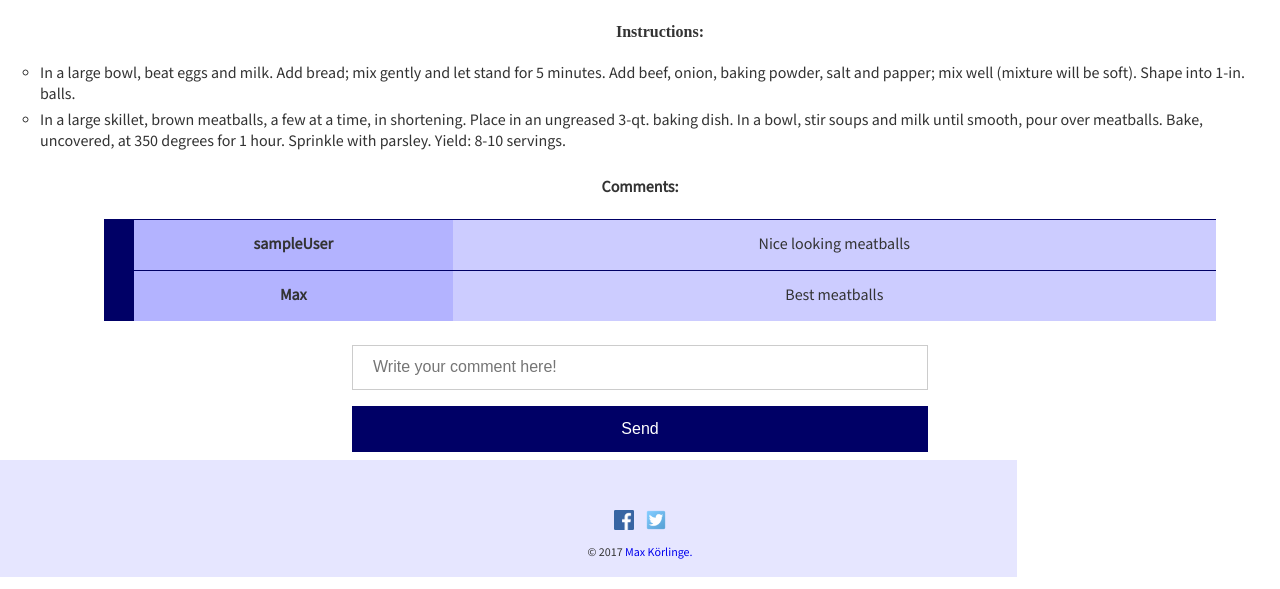
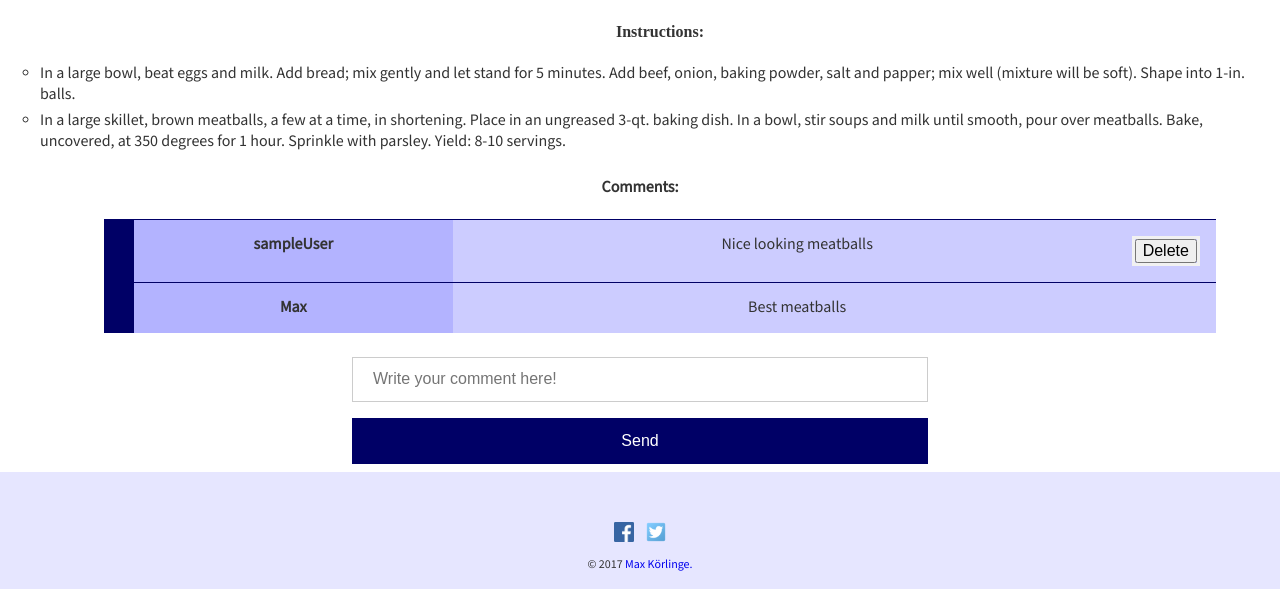
Before and after one commit to fongie/TastyRecipes, a PHP site: page /recipes/meatballs.php in a window 1280 px wide. Shown: the part 906-1495 px from the top of the page. Run offline with PHP 8.4, Linux system fonts and the light colour scheme; a user stored in the database is signed in; data comes from the database, SQL or seed files in the repository; some web fonts are replaced.

Commit message:
working deleting of comments! fully working site for ass2 done

```diff
--- a/css/main.css
+++ b/css/main.css
@@ -360,12 +360,15 @@
 		background-color: #b3b3ff;
 	}
 	.comment-div {
+        display: flex;
 		width: 70%;
 		text-align: center;
 		padding: 1em 10px 1em 10px;
 		background-color: #ccccff;
 	}
 	.comment-div p {
+        display: block;
+        width: 90%;
 		padding: 0;
 		margin: 0;
 	}
--- a/recipes/recipe.php
+++ b/recipes/recipe.php
@@ -53,7 +53,7 @@ function recipeComments($recipe_id, $mysql_conn) {
     $recipe_id = $recipe_id + 1; #to prep for mysql query again instead of xml (where first item had to be 0)
 
     # Query to get username and comment rows for this specific recipe
-    $query = "SELECT username, comment FROM comments JOIN user_accounts ON comments.user_id = user_accounts.user_id WHERE recipe_id = $recipe_id;";
+    $query = "SELECT comment_id, username, comment FROM comments JOIN user_accounts ON comments.user_id = user_accounts.user_id WHERE recipe_id = $recipe_id;";
     $res = $mysql_conn->query($query);
 
     echo '<div class="usercomments">
@@ -66,6 +66,7 @@ function recipeComments($recipe_id, $mysql_conn) {
     while ($row) {
         $username = $row["username"];
         $comment = $row["comment"];
+        $commentID = $row["comment_id"];
         echo "
             <li>
                 <div class='comment'>
@@ -74,7 +75,18 @@ function recipeComments($recipe_id, $mysql_conn) {
                     </div>
                     <div class='comment-div'>
                         <p>$comment</p>
-                    </div>
+                    ";
+        #add delete button on comments written by the currently logged in user
+        if ($username === $_SESSION["uname"]) {
+            echo '<div class="delete-div">
+                    <form action="/actions/delete_comment.php" method="post">
+                        <input type="hidden" value="'.$commentID.'" name="commentID">
+                        <input type="submit" value="Delete">
+                    </form>
+                </div>';
+        }
+
+        echo "</div>
                 </div>
             </li>
             ";
@@ -91,7 +103,7 @@ function recipeComments($recipe_id, $mysql_conn) {
             <button class "w3cbutton" type="submit">Send</button>
             </div>';
     } else {
-        echo 'Log in to post a comment!';
+        echo '<a href="/login_page.php">Log in</a> to post a comment!';
     }
     echo "</div>";
 }
```
Also changed, not shown: actions/delete_comment.php (added, +15 -0 lines).
